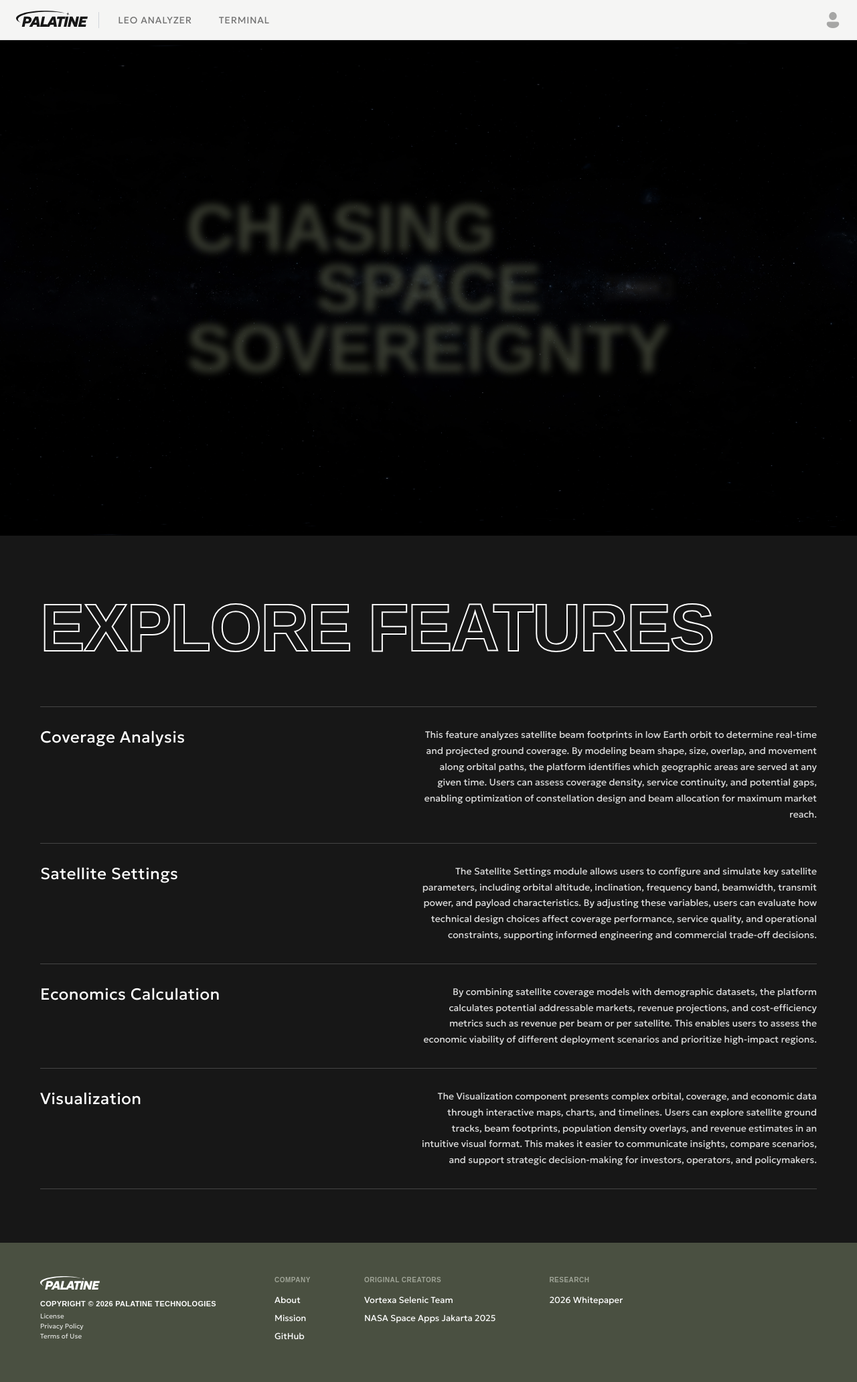
After one commit to Astro-Reza/OpenLEOLink, a Flask app: page /landing in a window 1280 px wide. The commit adds this page. Shown: the whole page at 67% size. Run offline with Flask 3, Linux system fonts and the light colour scheme; some web fonts are replaced.

Commit message:
landing page update

```diff
--- a/app.py
+++ b/app.py
@@ -128,6 +128,14 @@ def generate_orbit_paths(params):
 def index():
     return render_template('index.html')
 
+@app.route('/landing')
+def landing():
+    return render_template('landing.html')
+
+@app.route('/terminal')
+def terminal():
+    return render_template('terminal.html')
+
 @app.route('/static/<path:path>')
 def serve_static(path):
     return send_from_directory('static', path)
--- a/static/css/orbit.css
+++ b/static/css/orbit.css
@@ -651,6 +651,29 @@ input[type=range]::-moz-range-thumb {
     text-transform: uppercase;
 }
 
+.nav-link {
+    font-family: 'Geologica', sans-serif;
+    font-weight: 500;
+    font-size: 14px;
+    color: #737373;
+    letter-spacing: 0.05em;
+    text-transform: uppercase;
+    text-decoration: none;
+    padding: 8px 12px;
+    border-radius: 4px;
+    transition: all 0.2s ease;
+}
+
+.nav-link:hover {
+    color: #171717;
+    background-color: rgba(0, 0, 0, 0.05);
+}
+
+.nav-link.active {
+    color: #171717;
+    font-weight: 600;
+}
+
 .header-right {
     display: flex;
     align-items: center;
--- /dev/null
+++ b/templates/landing.html
@@ -0,0 +1,403 @@
+<!DOCTYPE html>
+<html lang="en">
+
+<head>
+    <meta charset="UTF-8">
+    <meta name="viewport" content="width=device-width, initial-scale=1.0">
+    <title>LEO Constellation Visualization - Landing</title>
+    <meta name="description" content="Real-time 2D visualization of Low-Earth-Orbit satellite constellations">
+    <link rel="stylesheet" href="/static/css/orbit.css">
+    <style>
+        /* ========================================
+           LANDING PAGE SPECIFIC STYLES
+           ======================================== */
+
+        /* Hero Section - Full viewport with milky way background */
+        .hero-section {
+            position: relative;
+            width: 100%;
+            min-height: calc(100vh - 60px);
+            margin-top: 60px;
+            display: flex;
+            justify-content: center;
+            align-items: center;
+            overflow: hidden;
+            background: url('/static/textures/8k_stars_milky_way.jpg') center center / cover no-repeat;
+        }
+
+        .hero-section::before {
+            content: '';
+            position: absolute;
+            top: 0;
+            left: 0;
+            width: 100%;
+            height: 100%;
+            background: rgba(0, 0, 0, 0.4);
+            z-index: 1;
+        }
+
+        /* Interactive Title Container */
+        .interactive-container {
+            position: relative;
+            width: fit-content;
+            padding: 50px;
+            cursor: default;
+            user-select: none;
+            z-index: 10;
+        }
+
+        /* Text Layout */
+        .text-layer {
+            display: flex;
+            flex-direction: column;
+            font-size: 8vw;
+            line-height: 0.9;
+            font-weight: 800;
+            text-transform: uppercase;
+        }
+
+        @media (min-width: 1200px) {
+            .text-layer {
+                font-size: 100px;
+            }
+        }
+
+        .row {
+            display: flex;
+            width: 100%;
+            position: relative;
+        }
+
+        .align-left {
+            justify-content: flex-start;
+        }
+
+        .align-center {
+            justify-content: center;
+        }
+
+        .align-right {
+            justify-content: flex-end;
+        }
+
+        /* Base Layer (Blurred Background) */
+        .layer-base {
+            color: #505544;
+            filter: blur(6px);
+            opacity: 0.7;
+            transition: opacity 0.3s;
+        }
+
+        /* Overlay Layer (Sharp Spotlight) */
+        .layer-overlay {
+            position: absolute;
+            top: 50px;
+            left: 50px;
+            width: calc(100% - 100px);
+            height: calc(100% - 100px);
+            color: #FFFFFF;
+            filter: none;
+            clip-path: circle(120px at var(--cursor-x, -100%) var(--cursor-y, -100%));
+            pointer-events: none;
+            z-index: 10;
+        }
+
+        /* Launch Button */
+        .launch-btn {
+            position: absolute;
+            right: 0;
+            top: 50%;
+            transform: translateY(-50%);
+            display: flex;
+            align-items: center;
+            justify-content: center;
+            text-decoration: none;
+            font-size: 14px;
+            font-weight: 600;
+            letter-spacing: 1px;
+            padding: 6px 14px;
+            color: #FFFFFF;
+            border: 1px solid #FFFFFF;
+            background: transparent;
+            overflow: hidden;
+            transition: color 0.3s;
+        }
+
+        .layer-base .launch-btn {
+            opacity: 0.5;
+            pointer-events: none;
+        }
+
+        .layer-overlay .launch-btn {
+            pointer-events: auto;
+            cursor: pointer;
+        }
+
+        .launch-btn::before {
+            content: '';
+            position: absolute;
+            top: 0;
+            left: 0;
+            width: 100%;
+            height: 100%;
+            background-color: #FFFFFF;
+            transform: scaleX(0);
+            transform-origin: left;
+            transition: transform 0.4s cubic-bezier(0.25, 1, 0.5, 1);
+            z-index: -1;
+        }
+
+        .launch-btn:hover {
+            color: #171717;
+        }
+
+        .launch-btn:hover::before {
+            transform: scaleX(1);
+        }
+
+        /* ========================================
+           EXPLORE FEATURES SECTION
+           ======================================== */
+        .features-section {
+            background-color: #171717;
+            padding: 80px 60px;
+            color: #FFFFFF;
+        }
+
+        .features-container {
+            max-width: 1400px;
+            margin: 0 auto;
+        }
+
+        .features-title {
+            font-size: clamp(48px, 8vw, 100px);
+            font-weight: 800;
+            text-transform: uppercase;
+            color: transparent;
+            -webkit-text-stroke: 2px #FFFFFF;
+            margin-bottom: 60px;
+            letter-spacing: -2px;
+        }
+
+        .feature-item {
+            display: flex;
+            justify-content: space-between;
+            align-items: flex-start;
+            padding: 30px 0;
+            border-top: 1px solid rgba(255, 255, 255, 0.2);
+            gap: 60px;
+        }
+
+        .feature-item:last-child {
+            border-bottom: 1px solid rgba(255, 255, 255, 0.2);
+        }
+
+        .feature-name {
+            flex: 0 0 280px;
+            font-size: 24px;
+            font-weight: 400;
+            color: #FFFFFF;
+            letter-spacing: 0.5px;
+        }
+
+        .feature-description {
+            flex: 1;
+            font-size: 14px;
+            font-weight: 300;
+            line-height: 1.7;
+            color: rgba(255, 255, 255, 0.85);
+            text-align: right;
+            max-width: 600px;
+        }
+
+        /* Responsive */
+        @media (max-width: 900px) {
+            .features-section {
+                padding: 60px 30px;
+            }
+
+            .feature-item {
+                flex-direction: column;
+                gap: 16px;
+            }
+
+            .feature-name {
+                flex: none;
+            }
+
+            .feature-description {
+                text-align: left;
+            }
+
+            .interactive-container {
+                padding: 30px;
+            }
+
+            .layer-overlay {
+                top: 30px;
+                left: 30px;
+                width: calc(100% - 60px);
+                height: calc(100% - 60px);
+            }
+        }
+    </style>
+</head>
+
+<body>
+
+    <!-- Global Header -->
+    <header class="global-header">
+        <div class="header-left">
+            <a href="/landing">
+                <img src="/static/logo/palatine-black.svg" alt="Palatine Logo" class="brand-logo">
+            </a>
+            <span class="brand-divider"></span>
+            <a href="/" class="nav-link">LEO ANALYZER</a>
+            <a href="/terminal" class="nav-link">TERMINAL</a>
+        </div>
+        <div class="header-right">
+            <img src="/static/icon/profile.svg" alt="Profile" class="profile-icon">
+        </div>
+    </header>
+
+    <!-- Hero Section with Milky Way Background -->
+    <section class="hero-section">
+        <div class="interactive-container" id="titleContainer">
+            <div class="text-layer layer-base">
+                <div class="row align-left">Chasing</div>
+                <div class="row align-center">
+                    <span>Space</span>
+                    <a class="launch-btn">LAUNCH</a>
+                </div>
+                <div class="row align-right">Sovereignty</div>
+            </div>
+
+            <div class="text-layer layer-overlay">
+                <div class="row align-left">Chasing</div>
+                <div class="row align-center">
+                    <span>Space</span>
+                    <a href="/" class="launch-btn">LAUNCH</a>
+                </div>
+                <div class="row align-right">Sovereignty</div>
+            </div>
+        </div>
+    </section>
+
+    <!-- Explore Features Section -->
+    <section class="features-section">
+        <div class="features-container">
+            <h2 class="features-title">Explore Features</h2>
+
+            <div class="feature-item">
+                <div class="feature-name">Coverage Analysis</div>
+                <div class="feature-description">
+                    This feature analyzes satellite beam footprints in low Earth orbit to determine real-time
+                    and projected ground coverage. By modeling beam shape, size, overlap, and movement
+                    along orbital paths, the platform identifies which geographic areas are served at any given
+                    time. Users can assess coverage density, service continuity, and potential gaps, enabling
+                    optimization of constellation design and beam allocation for maximum market reach.
+                </div>
+            </div>
+
+            <div class="feature-item">
+                <div class="feature-name">Satellite Settings</div>
+                <div class="feature-description">
+                    The Satellite Settings module allows users to configure and simulate key satellite
+                    parameters, including orbital altitude, inclination, frequency band, beamwidth, transmit
+                    power, and payload characteristics. By adjusting these variables, users can evaluate how
+                    technical design choices affect coverage performance, service quality, and operational
+                    constraints, supporting informed engineering and commercial trade-off decisions.
+                </div>
+            </div>
+
+            <div class="feature-item">
+                <div class="feature-name">Economics Calculation</div>
+                <div class="feature-description">
+                    By combining satellite coverage models with demographic datasets, the platform
+                    calculates potential addressable markets, revenue projections, and cost-efficiency metrics
+                    such as revenue per beam or per satellite. This enables users to assess the economic
+                    viability of different deployment scenarios and prioritize high-impact regions.
+                </div>
+            </div>
+
+            <div class="feature-item">
+                <div class="feature-name">Visualization</div>
+                <div class="feature-description">
+                    The Visualization component presents complex orbital, coverage, and economic data
+                    through interactive maps, charts, and timelines. Users can explore satellite ground tracks,
+                    beam footprints, population density overlays, and revenue estimates in an intuitive visual
+                    format. This makes it easier to communicate insights, compare scenarios, and support
+                    strategic decision-making for investors, operators, and policymakers.
+                </div>
+            </div>
+        </div>
+    </section>
+
+    <!-- Footer Section -->
+    <footer class="site-footer">
+        <div class="footer-content">
+            <div class="footer-left">
+                <img src="/static/logo/palatine-white.svg" alt="Palatine Technologies" class="footer-logo">
+
+                <div class="copyright-wrapper">
+                    <div class="copyright-text">
+                        COPYRIGHT © 2026 PALATINE TECHNOLOGIES
+                    </div>
+                    <ul class="legal-links">
+                        <li><a href="#">License</a></li>
+                        <li><a href="#">Privacy Policy</a></li>
+                        <li><a href="#">Terms of Use</a></li>
+                    </ul>
+                </div>
+            </div>
+
+            <div class="footer-right">
+                <div class="footer-column">
+                    <div class="column-header">COMPANY</div>
+                    <ul class="footer-links">
+                        <li><a href="#">About</a></li>
+                        <li><a href="#">Mission</a></li>
+                        <li><a href="#">GitHub</a></li>
+                    </ul>
+                </div>
+                <div class="footer-column">
+                    <div class="column-header">ORIGINAL CREATORS</div>
+                    <ul class="footer-links">
+                        <li><a href="#">Vortexa Selenic Team</a></li>
+                        <li><a href="#">NASA Space Apps Jakarta 2025</a></li>
+                    </ul>
+                </div>
+                <div class="footer-column">
+                    <div class="column-header">RESEARCH</div>
+                    <ul class="footer-links">
+                        <li><a href="#">2026 Whitepaper</a></li>
+                    </ul>
+                </div>
+            </div>
+        </div>
+    </footer>
+
+    <!-- Interactive Spotlight Script -->
+    <script>
+        const container = document.getElementById('titleContainer');
+
+        container.addEventListener('mousemove', (e) => {
+            const rect = container.getBoundingClientRect();
+            const x = e.clientX - rect.left;
+            const y = e.clientY - rect.top;
+
+            // Update CSS variables for the clip-path coordinates
+            container.style.setProperty('--cursor-x', `${x}px`);
+            container.style.setProperty('--cursor-y', `${y}px`);
+        });
+
+        container.addEventListener('mouseleave', () => {
+            // Move spotlight off screen when mouse leaves
+            container.style.setProperty('--cursor-x', '-100%');
+            container.style.setProperty('--cursor-y', '-100%');
+        });
+    </script>
+
+</body>
+
+</html>
```
Also changed, not shown: static/js/orbit.js (+39 -2 lines), templates/index.html (+5 -2 lines), templates/terminal.html (added, +154 -0 lines), test-html/terminal.html (added, +111 -0 lines).
